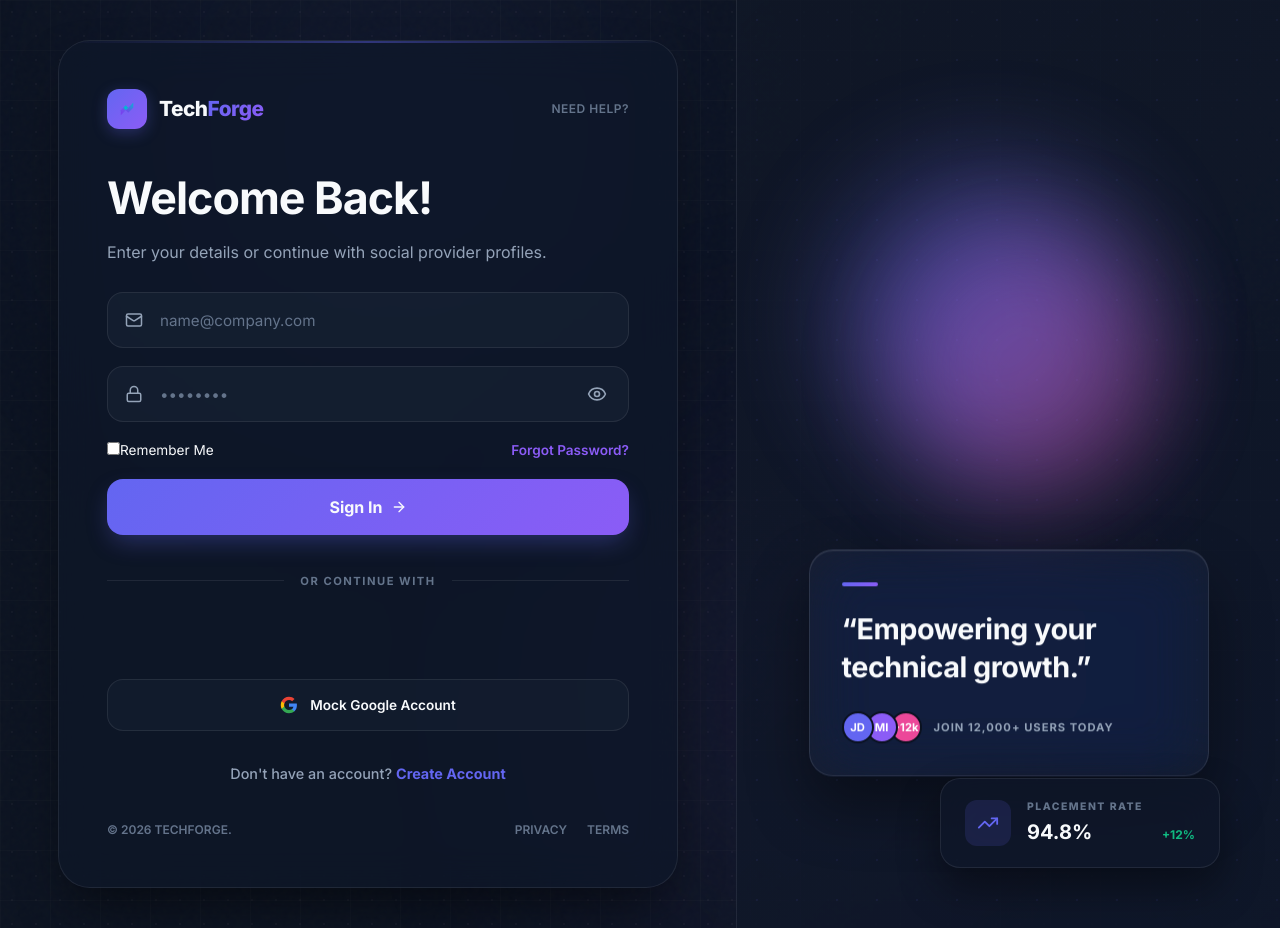
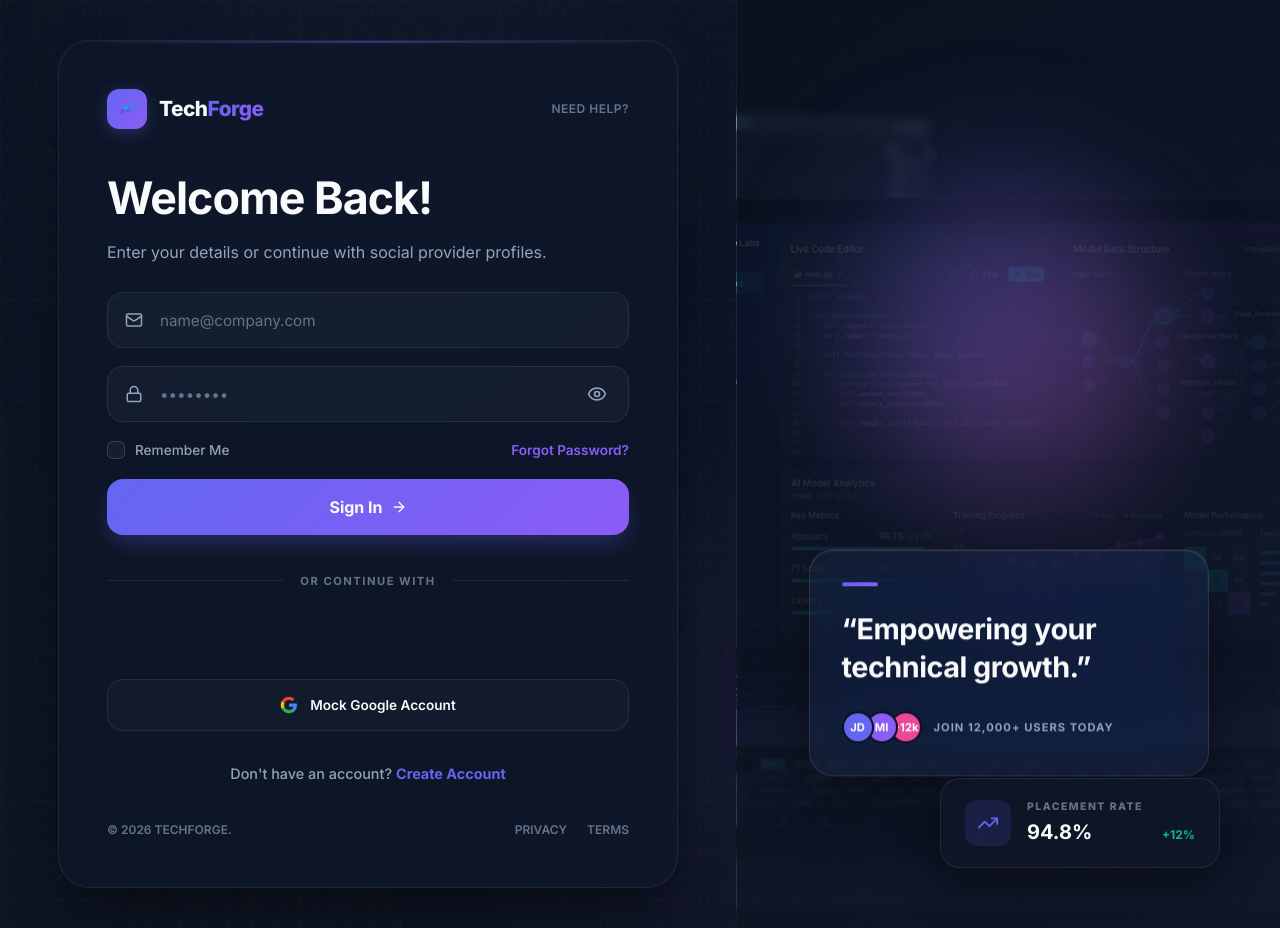
Before and after one commit to Dev0ps404/TechForge, a React (Vite) app in the folder frontend/: page /login in a window 1280 px wide. Built offline with nearby package versions, Linux system fonts and the light colour scheme; no server answers.

Commit message:
style(auth): integrate premium showcase background image and fix custom checkbox spacing

```diff
--- a/frontend/src/pages/Auth.css
+++ b/frontend/src/pages/Auth.css
@@ -325,6 +325,80 @@
   text-decoration: underline;
 }
 
+/* Custom Checkbox Styling */
+.remember-checkbox {
+  display: inline-flex;
+  align-items: center;
+  gap: 10px;
+  cursor: pointer;
+  position: relative;
+  user-select: none;
+  color: var(--tf-text-secondary);
+  font-weight: 500;
+  transition: var(--tf-transition-smooth);
+}
+
+.remember-checkbox:hover {
+  color: var(--tf-text-primary);
+}
+
+.remember-checkbox input[type="checkbox"] {
+  position: absolute;
+  opacity: 0;
+  cursor: pointer;
+  height: 0;
+  width: 0;
+}
+
+.custom-checkbox {
+  width: 18px;
+  height: 18px;
+  background-color: rgba(30, 41, 59, 0.5);
+  border: 1.5px solid rgba(255, 255, 255, 0.15);
+  border-radius: 6px;
+  display: inline-block;
+  position: relative;
+  transition: var(--tf-transition-smooth);
+  flex-shrink: 0;
+}
+
+.remember-checkbox:hover input[type="checkbox"] ~ .custom-checkbox {
+  border-color: rgba(255, 255, 255, 0.3);
+}
+
+.remember-checkbox input[type="checkbox"]:focus-visible ~ .custom-checkbox {
+  border-color: var(--tf-border-focus);
+  box-shadow: 0 0 0 2px rgba(99, 102, 241, 0.2);
+}
+
+.remember-checkbox input[type="checkbox"]:checked ~ .custom-checkbox {
+  background: var(--tf-primary-gradient);
+  border-color: transparent;
+  box-shadow: 0 0 12px rgba(99, 102, 241, 0.35);
+}
+
+.custom-checkbox::after {
+  content: "";
+  position: absolute;
+  display: none;
+  left: 6px;
+  top: 2px;
+  width: 4px;
+  height: 9px;
+  border: solid #ffffff;
+  border-width: 0 2px 2px 0;
+  transform: rotate(45deg);
+}
+
+.remember-checkbox input[type="checkbox"]:checked ~ .custom-checkbox::after {
+  display: block;
+}
+
+.checkbox-lbl {
+  font-size: 0.85rem;
+  line-height: 1.2;
+}
+
 /* Submit Gradient Button */
 .auth-submit-btn {
   width: 100%;
@@ -482,7 +556,11 @@
   align-items: center;
   padding: 60px;
   position: relative;
-  background: linear-gradient(135deg, rgba(17, 24, 39, 0.8) 0%, rgba(15, 23, 42, 0.9) 100%);
+  background-image: linear-gradient(135deg, rgba(11, 18, 32, 0.85) 0%, rgba(15, 23, 42, 0.95) 100%),
+                    url('../assets/auth-bg.png');
+  background-size: cover;
+  background-position: center;
+  background-repeat: no-repeat;
   border-left: 1px solid var(--tf-border-color);
   overflow: hidden;
 }
@@ -513,8 +591,8 @@
   height: 320px;
   border-radius: 50%;
   background: linear-gradient(135deg, #6366F1 0%, #a78bfa 100%);
-  filter: blur(65px);
-  opacity: 0.45;
+  filter: blur(80px);
+  opacity: 0.25;
   animation: auth-float-art 12s ease-in-out infinite alternate;
 }
 
@@ -524,8 +602,8 @@
   height: 240px;
   border-radius: 50%;
   background: linear-gradient(135deg, #8B5CF6 0%, #ec4899 100%);
-  filter: blur(45px);
-  opacity: 0.35;
+  filter: blur(60px);
+  opacity: 0.20;
   animation: auth-float-art-alt 10s ease-in-out infinite alternate;
 }
 
```
Also changed, not shown: frontend/src/assets/auth-bg.png (added).
